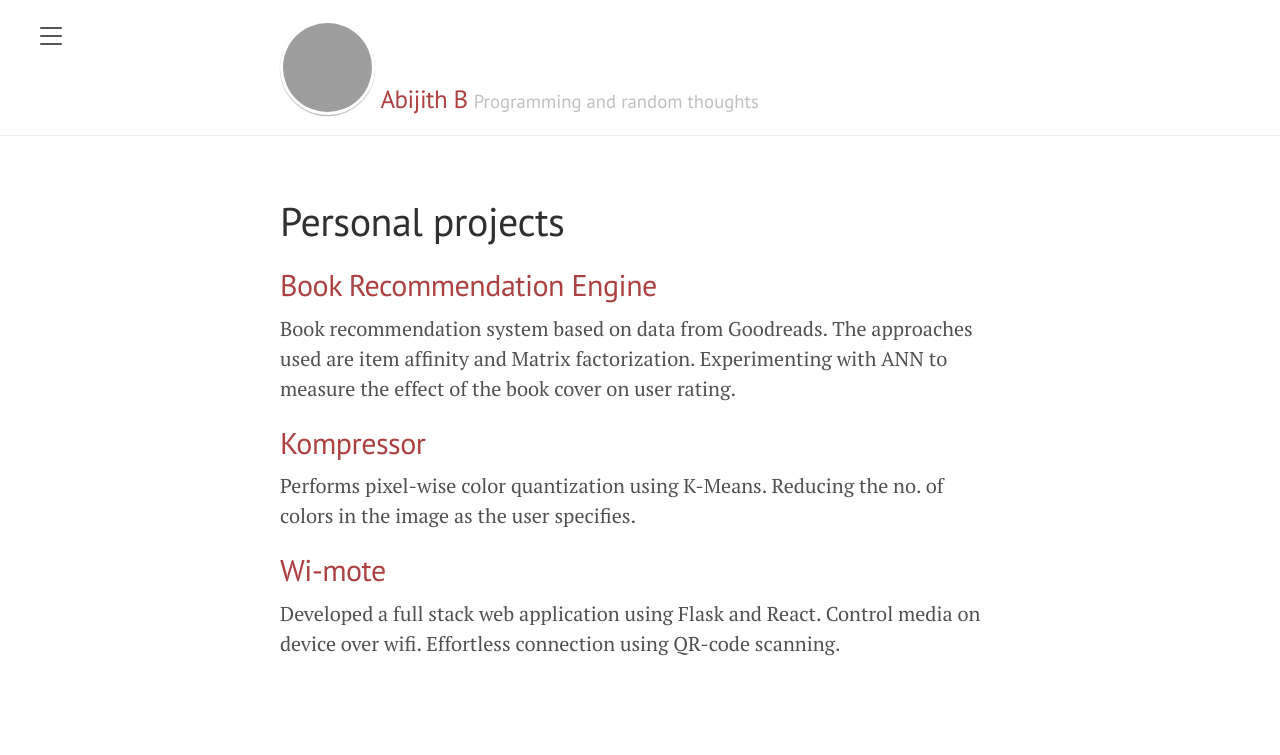
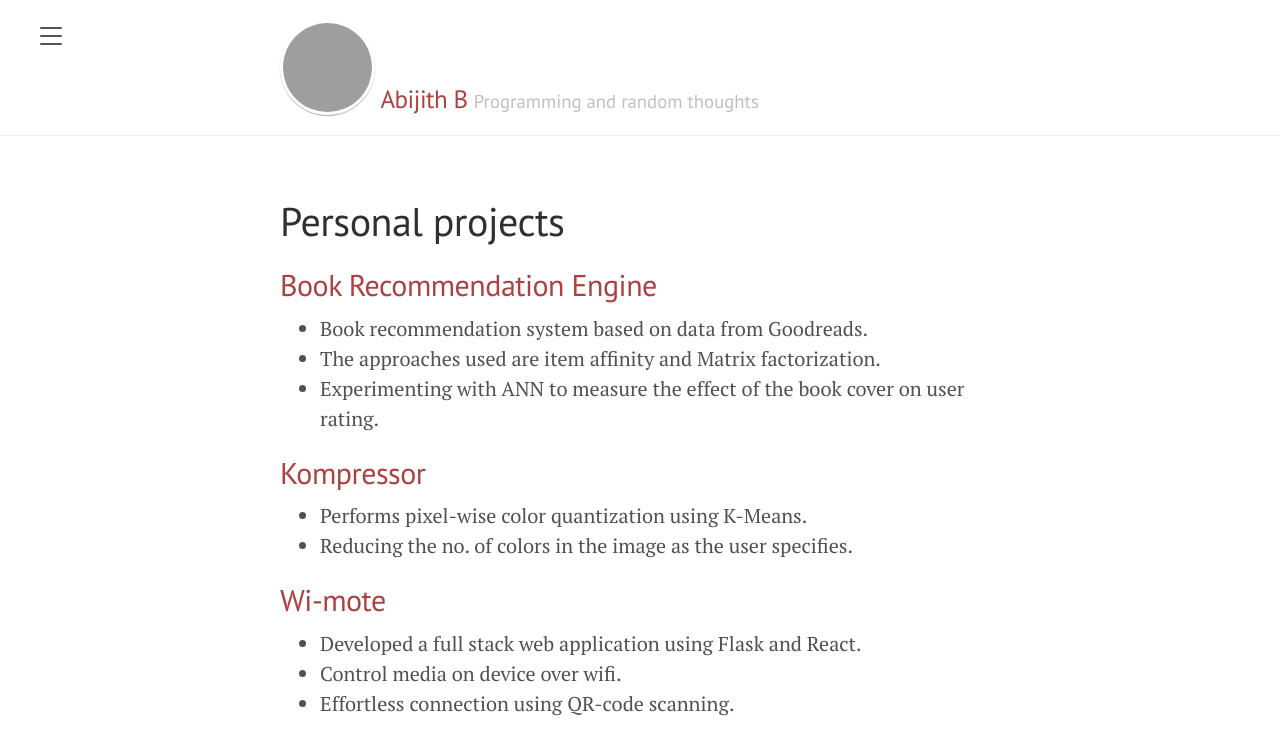
Before and after one commit to twentyse7en/twentyse7en.github.io, a Jekyll site: the page built from project.md, in a window 1280 px wide. Shown: the top 755 px of the page. Built offline with Jekyll 4.4.1, drawn with Linux system fonts in a browser that asks for light colours; nearby versions of some CDN libraries; grey boxes are pictures that could not be loaded.

```diff
--- a/_includes/sidebar.html
+++ b/_includes/sidebar.html
@@ -17,10 +17,10 @@
     <p>{{ site.description }}</p>
     <div class="social-links-wrapper">
         <ul class="social-links">
-            <li><a href="https://github.com/twentyse7en"><i class="fa fa-github fa-inverse"></i> </a></li>
-            <li><a href="https://www.linkedin.com/in/abijith-b-771b98153/"><i class="fa fa-linkedin fa-inverse"></i></a></li>
-            <li><a href="mailto:abijithbahuleyan@gmail.com"><i class="fa fa-envelope fa-inverse"></i></a></li>
-            <li><a href="{{ site.baseurl }}/atom.xml"><i class="fa fa-rss fa-inverse"></i></a></li>
+            <li class="social-list"><a href="https://github.com/twentyse7en"><i class="fa fa-github fa-inverse"></i> </a></li>
+            <li class="social-list"><a href="https://www.linkedin.com/in/abijith-b-771b98153/"><i class="fa fa-linkedin fa-inverse"></i></a></li>
+            <li class="social-list"><a href="mailto:abijithbahuleyan@gmail.com"><i class="fa fa-envelope fa-inverse"></i></a></li>
+            <li class="social-list"><a href="{{ site.baseurl }}/atom.xml"><i class="fa fa-rss fa-inverse"></i></a></li>
         </ul>
     </div>
   </div>
--- a/project.md
+++ b/project.md
@@ -4,14 +4,15 @@ layout: page
 ---
 
 ## [Book Recommendation Engine]()
-Book recommendation system based on data from Goodreads. The approaches used are item affinity and Matrix factorization.
-Experimenting with ANN to measure the effect of the book cover on user rating.
+- Book recommendation system based on data from Goodreads.
+- The approaches used are item affinity and Matrix factorization.
+- Experimenting with ANN to measure the effect of the book cover on user rating.
 
 ## [Kompressor](https://github.com/twentyse7en/kompressor)
-Performs pixel-wise color quantization using K-Means.
-Reducing the no. of colors in the image as the user specifies.
+- Performs pixel-wise color quantization using K-Means.
+- Reducing the no. of colors in the image as the user specifies.
 
 ## [Wi-mote](https://github.com/Dink4n/wi-mote)
-Developed a full stack web application using Flask and React.
-Control media on device over wifi.
-Effortless connection using QR-code scanning.
+- Developed a full stack web application using Flask and React.
+- Control media on device over wifi.
+- Effortless connection using QR-code scanning.
--- a/public/css/custom.css
+++ b/public/css/custom.css
@@ -67,7 +67,7 @@ ul.social-links li a i {
     color: #fff;
 }
 
-ul li {
+.social-list {
     display: inline;
     float: left;
 }
```
